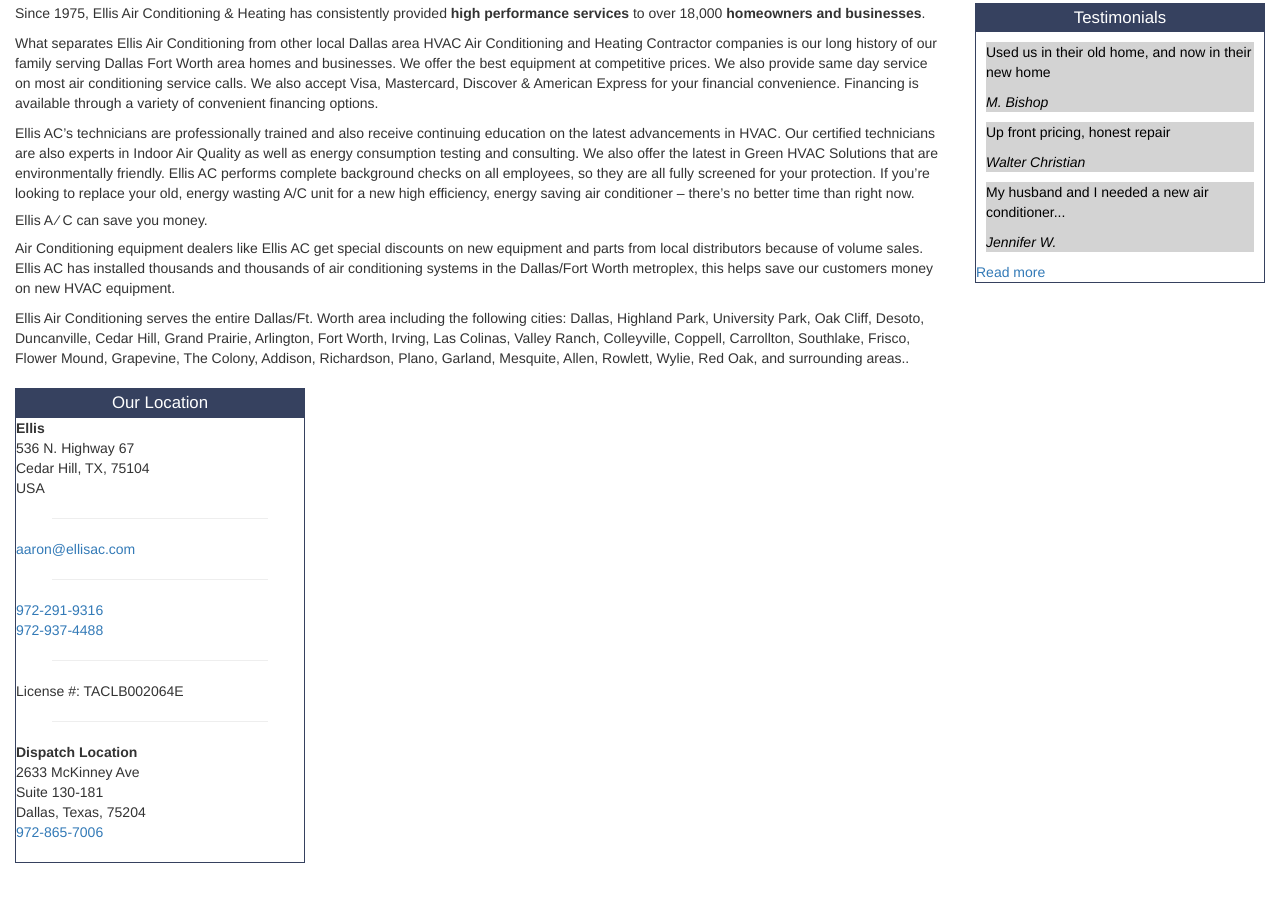
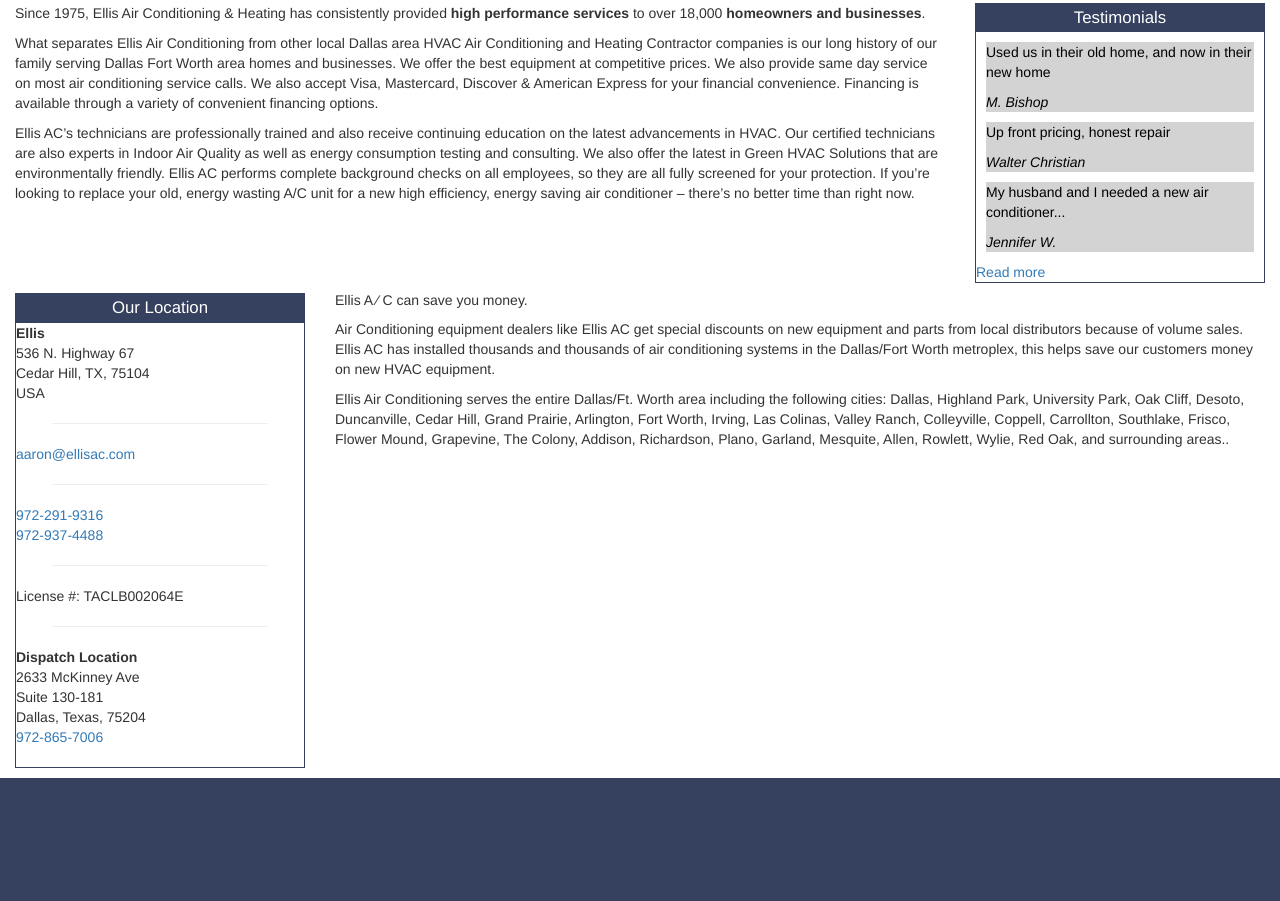
Before and after one commit to jessie4rue/ellisacwebsite, a plain HTML site: page index.html in a window 1280 px wide. Shown: the part 1365-2266 px from the top of the page. Before the commit the page ends 2228 px from the top, so only its background shows below. Drawn offline with nearby package versions, Linux system fonts and the light colour scheme.

Commit message:
Add footer area to be filled in

```diff
--- a/css/custom.css
+++ b/css/custom.css
@@ -51,3 +51,9 @@
 #ourLocation{
 	margin-top: 10px;
 }
+
+.myFooter {
+	height:150px;
+	background-color: #36415F;
+	margin-top: 10px
+}
--- a/index.html
+++ b/index.html
@@ -181,13 +181,6 @@
 				<p>
 					Ellis AC’s technicians are professionally trained and also receive continuing education on the latest advancements in HVAC. Our certified technicians are also experts in Indoor Air Quality as well as energy consumption testing and consulting. We also offer the latest in Green HVAC Solutions that are environmentally friendly. Ellis AC performs complete background checks on all employees, so they are all fully screened for your protection. If you’re looking to replace your old, energy wasting A/C unit for a new high efficiency, energy saving air conditioner – there’s no better time than right now.
 				</p>
-				<h5>Ellis A &frasl; C can save you money.</h5>
-				<p>
-						Air Conditioning equipment dealers like Ellis AC get special discounts on new equipment and parts from local distributors because of volume sales. Ellis AC has installed thousands and thousands of air conditioning systems in the Dallas/Fort Worth metroplex, this helps save our customers money on new HVAC equipment.
-				</p>
-				<p>
-						Ellis Air Conditioning serves the entire Dallas/Ft. Worth area including the following cities: Dallas, Highland Park, University Park, Oak Cliff, Desoto, Duncanville, Cedar Hill, Grand Prairie, Arlington, Fort Worth, Irving, Las Colinas, Valley Ranch, Colleyville, Coppell, Carrollton, Southlake, Frisco, Flower Mound, Grapevine, The Colony, Addison, Richardson, Plano, Garland, Mesquite, Allen, Rowlett, Wylie, Red Oak, and surrounding areas..
-				</p>
 
 			</div> <!-- /.col-sm-8 /.col-md-10 -->
 			<div class="col-sm-3">
@@ -236,11 +229,22 @@
 					</address>
 				</div>
 			</div>
+			<div class="col-sm-9">
+				<h5>Ellis A &frasl; C can save you money.</h5>
+				<p>
+						Air Conditioning equipment dealers like Ellis AC get special discounts on new equipment and parts from local distributors because of volume sales. Ellis AC has installed thousands and thousands of air conditioning systems in the Dallas/Fort Worth metroplex, this helps save our customers money on new HVAC equipment.
+				</p>
+				<p>
+						Ellis Air Conditioning serves the entire Dallas/Ft. Worth area including the following cities: Dallas, Highland Park, University Park, Oak Cliff, Desoto, Duncanville, Cedar Hill, Grand Prairie, Arlington, Fort Worth, Irving, Las Colinas, Valley Ranch, Colleyville, Coppell, Carrollton, Southlake, Frisco, Flower Mound, Grapevine, The Colony, Addison, Richardson, Plano, Garland, Mesquite, Allen, Rowlett, Wylie, Red Oak, and surrounding areas..
+				</p>
+			</div>
 		</div>
 
 	</div> <!-- /.container -->
 
-	<div class="container-fluid myFooter"></div>
+	<div class="container-fluid myFooter">
+		<div></div>
+	</div>
 
     <!-- jQuery (necessary for Bootstrap's JavaScript plugins) -->
     <script src="https://ajax.googleapis.com/ajax/libs/jquery/1.11.2/jquery.min.js"></script>
```
